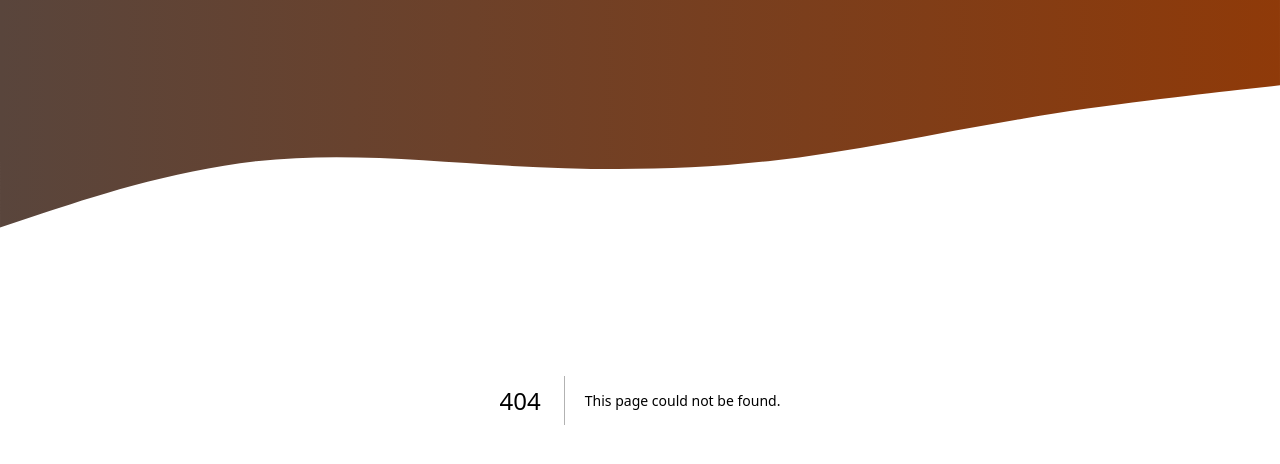
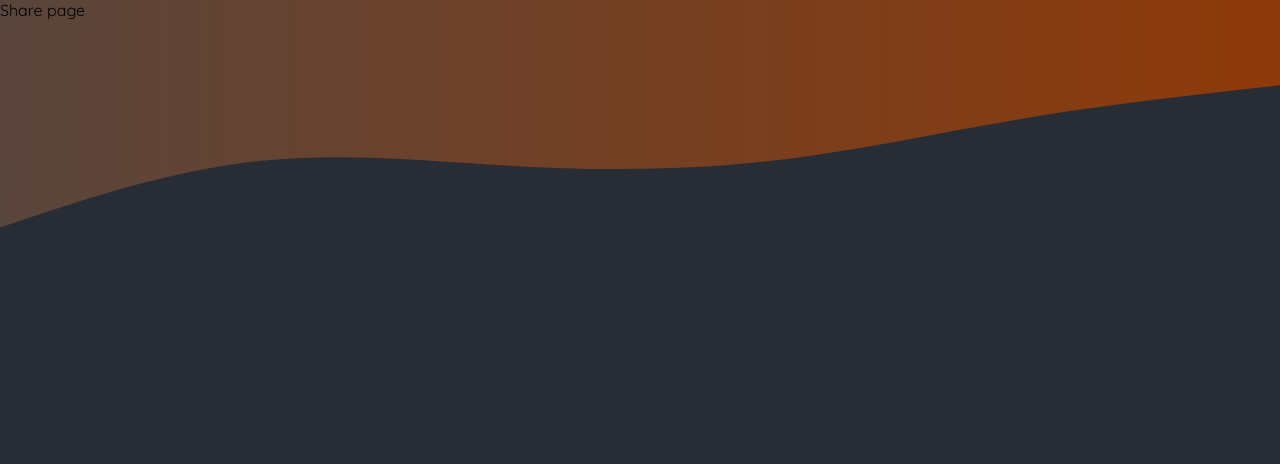
Before and after one commit to VadimKorobec/nextjs-udemy1, a Next.js app: page /meals/share in a window 1280 px wide. Before the commit this address had no page. Shown: the top 464 px of the page. Built offline with nearby package versions, Linux system fonts and the light colour scheme.

Commit message:
Create page.tsx

```diff
--- /dev/null
+++ b/app/meals/[id]/page.tsx
@@ -0,0 +1,5 @@
+const SharePage = () => {
+  return <>Share page</>;
+};
+
+export default SharePage;
```
